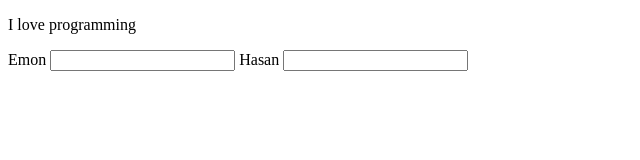
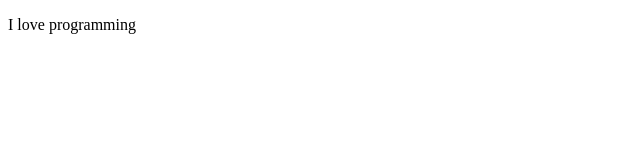
Before and after one commit to asmaul555/test-repo, a plain HTML site: page index.html in a window 1280 px wide. Shown: the whole page, without its empty margins (0-640 px from the left). Drawn offline with Linux system fonts and the light colour scheme.

Commit message:
added romim new

```diff
--- a/index.html
+++ b/index.html
@@ -8,9 +8,6 @@
 </head>
 <body>
     <p>I love programming</p>
-    <label for="emon">Emon</label>
-    <input type="text" name="Enter your name" id="">
-    <label for="hasan">Hasan</label>
-    <input type="text" name="Enter your name" id="">
+
 </body>
 </html>
```
